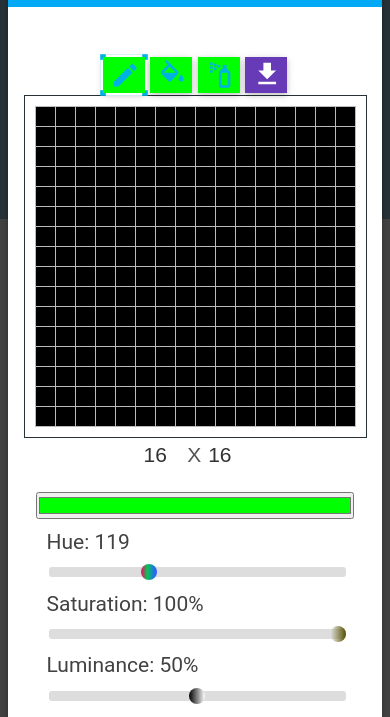
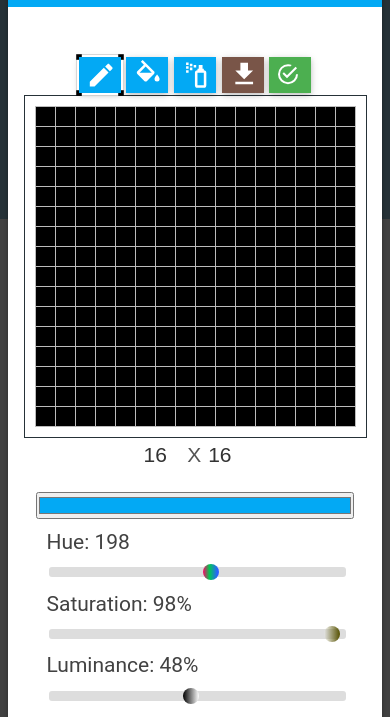
Before and after one commit to ugate/motomoon, a plain HTML site: page data/index.htm in a window 390 px wide. Shown: the part 119-836 px from the top of the page. Drawn offline with Linux system fonts and the light colour scheme; no server answers.

Commit message:
Uploader UI updates. Pixel editor sprayer updates (still needs some work)

```diff
--- a/data/index.htm
+++ b/data/index.htm
@@ -44,7 +44,7 @@
     .white-text, .white-text path {fill: #fff !important;color: #fff !important;} .grey-text {color:#424242 !important;}
     .bg-green {background-color: #4CAF50 !important;} .bg-teal {background-color: #009688 !important;} .bg-indigo {background-color: #3F51B5 !important;} .bg-purple {background-color: #673AB7 !important;}
     .bg-pink {background-color: #E91E63 !important;} .bg-blue {background-color: #03A9F4 !important;} .bg-grey {background-color:#424242 !important;} .bg-blue-grey {background-color:#263238 !important;}
-    .bg-white {background-color:#fff !important;}
+    .bg-white {background-color:#fff !important;} .bg-slate {background-color: #607D8B !important;} .bg-yellow {background-color: #FFEB3B !important;} .bg-brown {background-color: #795548 !important;}
     .logo {width:5rem;height:5em;top:-3em;left:calc((100vw / 2) - 2.5rem);position:absolute;z-index:1;}
     label.logo {top:-2em;left: calc((100vw / 2) - 3.5rem);text-align:center;width:25em;height:3em;word-spacing:7em;transform:translateX(-35%);}
     label.logo a {text-decoration:none;transform:perspective(2.5em) rotateX(15deg) scaleY(0.8);transition:all 0.5s;
@@ -102,7 +102,7 @@
     .dimensions > input {width: 3em !important;-webkit-user-select: none;-moz-user-select: none;-ms-user-select: none;user-select: none;} .dimensions > input:first-of-type {text-align: right;} .dimensions > input:nth-of-type(2) {width: 1em !important;}
     .canvas-editor, .canvas-row {display: flex;justify-content: center;align-items: center;} .canvas-editor {overflow: visible;} .canvas-editor canvas {cursor: crosshair;} .canvas-row {flex-basis: 100%;}
     .color-toolbar {display: flex;flex-direction: column;} .color-toolbar .btn {margin: .1em;}
-    .color-toolbar input.active ~ label {box-shadow: 0px .4em 0px -.2em #FFFFFF, 0px -.4em 0px -.2em #FFFFFF, .4em 0px 0px -.2em #FFFFFF, -.4em 0px 0px -.2em #FFFFFF, 0px 0px 0px .2em, .1em .1em .4em .1em rgba(0,0,0,0);}
+    .color-toolbar input.active ~ label {box-shadow: 0px .4em 0px -.2em #FFFFFF, 0px -.4em 0px -.2em #FFFFFF, .4em 0px 0px -.2em #FFFFFF, -.4em 0px 0px -.2em #FFFFFF, 0px 0px 0px .2em #000000, .1em .1em .4em .1em rgba(0,0,0,0);}
     main {position:relative;top:3em;flex-shrink:0;flex-grow:1;-webkit-overflow-scrolling:touch;} main > div {max-width:1600px;width:calc(100% - 16px);margin:0px auto;display:flex;flex-flow:row wrap;align-items:stretch;}
     @media (max-width: 479px) {main > div {padding:8px 0;}.canvas-editor{flex-wrap: wrap;}.color-toolbar {flex-direction: row;}}
     @media (min-width: 840px) {main > div {padding:8px;}}
@@ -324,9 +324,17 @@
                 </div>
                 <div class="btn button-toggle canvas-editor-download">
                   <input type="checkbox" disabled="disabled" id="pixDownload" />
-                  <label for="pixDownload" class="white-text bg-purple">
+                  <label for="pixDownload" class="white-text bg-brown">
                     <svg viewBox="0 0 24 24" title="Download Bitmap">
                       <path d="M5,20H19V18H5M19,9H15V3H9V9H5L12,16L19,9Z" />
+                    </svg>
+                  </label>
+                </div>
+                <div class="btn button-toggle canvas-editor-upload">
+                  <input type="checkbox" disabled="disabled" data-req-method="POST" data-req-action="/bitmap" id="pixUpload" />
+                  <label for="pixUpload" class="white-text bg-green">
+                    <svg style="width:24px;height:24px" viewBox="0 0 24 24">
+                      <path d="M20,12A8,8 0 0,1 12,20A8,8 0 0,1 4,12A8,8 0 0,1 12,4C12.76,4 13.5,4.11 14.2,4.31L15.77,2.74C14.61,2.26 13.34,2 12,2A10,10 0 0,0 2,12A10,10 0 0,0 12,22A10,10 0 0,0 22,12M7.91,10.08L6.5,11.5L11,16L21,6L19.59,4.58L11,13.17L7.91,10.08Z" />
                     </svg>
                   </label>
                 </div>
@@ -343,7 +351,7 @@
           </div>
           <input class="hsl-text" type="hidden" value="0,0%,0%"/>
           <input class="rgb-text" type="hidden" value="0,0,0" id="rgb"/>
-          <input class="col s12 m12 l12 hex" type="color" value="#00ff00" name="color" id="color"/>
+          <input class="col s12 m12 l12 hex" type="color" value="#03A9F4" name="color" id="color"/>
           <div class="col s12 m12 l4">
             <div>Hue: <output class="hue-out">0</output></div>
             <input class="slider hue" type="range" min="0" max="1" step="0.01" value="0"/>
@@ -477,8 +485,10 @@
         mmi.views[vws[i].id] = vws[i].parentNode.removeChild(vws[i]);
         els = mmi.views[vws[i].id].querySelectorAll('.color-select');
         for (var j = 0; j < els.length; ++j) {
-          clr = MM.Colorize.init(els[j], '.hex-value-bg');
-          if (clr) MM.Canvas.init({ parent: els[j], inputColor: clr });
+          clr = MM.Colorize.init({ parent: els[j], backgroundsSelect: '.hex-value-bg' });
+          if (clr) MM.Canvas.init({ parent: els[j], inputColor: clr, upload: function(formData, input){
+            mmi.request(input.dataset.reqMethod, input.dataset.reqAction, formData);
+          }});
         }
         els = mmi.views[vws[i].id].querySelectorAll('.rangify-container');
         for (var j = 0; j < els.length; ++j) MM.Rangify.init(els[j]);
@@ -569,7 +579,10 @@
       };
       payload = payload || {};
       req.withCredentials = opts.withCredentials;
-      if (!opts.useJSON) {
+      if (payload instanceof FormData) {
+        req.open(method, url, true);
+        req.send(payload);
+      } else if (!opts.useJSON) {
         var params = '';
         if (payload) for (var pk in payload) params += (params.length ? '&' : method === 'GET' ? '?' : '') + encodeURIComponent(pk) + '=' + encodeURIComponent(payload[pk]);
         if (method === 'GET') {
@@ -781,10 +794,13 @@
           + Math.round((t.b - f.b) * p + f.b) * 0x100 + (f.a > -1 && t.a > -1 ? Math.round(((t.a - f.a) * p + f.a) *255) : t.a > -1
           ? Math.round(t.a * 255) : f.a > -1 ? Math.round(f.a * 255) : 255)).toString(16).slice(1, f.a > -1 || t.a > -1 ? undefined : -2);
       },
-      shade: function(percentage, rgb) {
-        var p = percentage, P = p < 0, t = P ? 0 : 255 * p;
-        P = P ? 1 + p : 1 - p;
-        return [Math.round(parseInt(rgb[0] || 0) * P + t), Math.round(parseInt(rgb[1] || 0) * P + t), Math.round(parseInt(rgb[2] || 0) * P + t)];
+      contrast: function(rgb) {
+        var lum = 0.299 * rgb[0] + 0.587 * rgb[1] + 0.114 * rgb[2];
+        return lum > 150 ? '000000' : 'FFFFFF';
+      },
+      brightness: function(hsl, percentage) {
+        var lum = hsl[2] + hsl[2] * (percentage / 100);
+        return [hsl[0], hsl[1], lum];
       },
       propertyToRGB: function(color) {
         var d = color, l = d.length, RGB = {};
@@ -851,7 +867,7 @@
       },
       hexToRGB: function(hex) {
         var r, g, b;
-        hex = hex.match(/.{2}/g),
+        hex = hex.replace('#', '').match(/.{2}/g),
         r = hex[0], g = hex[1], b = hex[2];
         if (r == null || g == null || b == null) return false;
         return [parseInt(r, 16), parseInt(g, 16), parseInt(b, 16)];
@@ -878,27 +894,32 @@
           b = Math.round(255 * this.hueToRGB(temp_1, temp_2, h - 1 / 3));
         }
         return [r, g, b];
+      },
+      hslToHex: function(h, s, l) {
+        var rgb = MM.Color.hslToRGB(h, s, l);
+        return MM.Color.rgbToHex(rgb[0], rgb[1], rgb[2]);
       }
     };
     MM.Colorize = {
-      getInputs: function(parent, bgSel) {
+      controls: function(options) {
+        var opts = options || {}, prnt = opts.parent || document;
         return {
-          hue: parent.querySelector('.slider.hue'),
-          sat: parent.querySelector('.slider.saturation'),
-          lum: parent.querySelector('.slider.luminance'),
-          red: parent.querySelector('.slider.red'),
-          green: parent.querySelector('.slider.green'),
-          blue: parent.querySelector('.slider.blue'),
-          hsl: parent.querySelector('.hsl-text'),
-          rgb: parent.querySelector('.rgb-text'),
-          hex: parent.querySelector('.hex'),
-          backgrounds: bgSel && parent.querySelectorAll(bgSel),
-          hueOut: parent.querySelector('output.hue-out'),
-          satOut: parent.querySelector('output.saturation-out'),
-          lumOut: parent.querySelector('output.luminance-out'),
-          redOut: parent.querySelector('output.red-out'),
-          greenOut: parent.querySelector('output.green-out'),
-          blueOut: parent.querySelector('output.blue-out')
+          hue: prnt.querySelector('.slider.hue'),
+          sat: prnt.querySelector('.slider.saturation'),
+          lum: prnt.querySelector('.slider.luminance'),
+          red: prnt.querySelector('.slider.red'),
+          green: prnt.querySelector('.slider.green'),
+          blue: prnt.querySelector('.slider.blue'),
+          hsl: prnt.querySelector('.hsl-text'),
+          rgb: prnt.querySelector('.rgb-text'),
+          hex: prnt.querySelector('.hex'),
+          backgrounds: opts.backgroundsSelect && prnt.querySelectorAll(opts.backgroundsSelect),
+          hueOut: prnt.querySelector('output.hue-out'),
+          satOut: prnt.querySelector('output.saturation-out'),
+          lumOut: prnt.querySelector('output.luminance-out'),
+          redOut: prnt.querySelector('output.red-out'),
+          greenOut: prnt.querySelector('output.green-out'),
+          blueOut: prnt.querySelector('output.blue-out')
         };
       },
       setRGB: function(r, g, b, els) {
@@ -930,13 +951,13 @@
       },
       setBgs: function(els) {
         if (els.hex && els.backgrounds) {
-          var blnd = MM.Color.blend(.8, els.hex.value, '#DDDDDD');
+          var tcolor = '#' + MM.Color.contrast(MM.Color.hexToRGB(els.hex.value));
           for (var i = 0, chld; i < els.backgrounds.length; i++) {
             els.backgrounds[i].style.backgroundColor = els.hex.value;
-            els.backgrounds[i].style.color = blnd;
+            els.backgrounds[i].style.color = tcolor;
             chld = els.backgrounds[i].querySelectorAll('path');
             for (var j = 0; j < chld.length; j++) {
-              chld[j].setAttribute('fill', blnd);
+              chld[j].setAttribute('fill', tcolor);
             }
           }
         }
@@ -974,8 +995,8 @@
         MM.Colorize.setHSL(hsl[0], hsl[1], hsl[2], els);
         MM.Colorize.setBgs(els);
       },
-      init: function(parent, bgSel) {
-        var els = MM.Colorize.getInputs(parent, bgSel);
+      init: function(options) {
+        var els = MM.Colorize.controls(options);
         if (els.hex) els.hex.addEventListener('input', function onHexInput(evt) {
           requestAnimationFrame(function colorizeRequest() {
             return MM.Colorize.hexChange(evt, els);
@@ -1014,7 +1035,9 @@
           inputFill: opts.parent.querySelector('.canvas-editor-fill'),
           inputSprayOrEyeDrop: opts.parent.querySelector('.canvas-editor-spray-or-eyedrop'),
           inputDownload: opts.parent.querySelector('.canvas-editor-download'),
+          inputUpload: opts.parent.querySelector('.canvas-editor-upload'),
           inputColor: opts.inputColor,
+          upload: opts.upload,
           pixels: [],
           timestamps: {},
           threshold: opts.threshold || 100,
@@ -1090,13 +1113,13 @@
         canvas.toBlob(function blobed(blob) {
           var formData = new FormData();
           formData.append('bitmap', blob);
-          upload(formData); //upload the "formData", not the "blob"
+          graph.upload(formData, graph.inputUpload);
         });
       },
-      perimeter: function(graph, pix, setPix, reach) {
+      perimeter: function(graph, pix, setPix, altColor, reach) {
         reach = reach || 1;
         var fw = graph.blockWidth - 1, fh = graph.blockHeight - 1;
-        for (var r = pix.row - reach, pixc, percent, rgb, hex; r <= pix.row + reach; r++) {
+        for (var r = pix.row - reach, pixc, percent, hsl, hex; r <= pix.row + reach; r++) {
           if (r < 1) continue;
           else if (r > graph.gridRowCount) break;
           for (var c = pix.col - reach; c <= pix.col + reach; c++) {
@@ -1104,15 +1127,15 @@
             else if (c > graph.gridColCount) break;
             if (r === pix.row && c === pix.col) continue;
             if (pixc = MM.Canvas.pixel(graph, r, c)) {
-              rgb = MM.Color.shade(.5, MM.Color.hexToRGB(pix.color));
-              color = '#' + MM.Color.rgbToHex(rgb[0], rgb[1], rgb[2]);
+              hsl = MM.Color.brightness(MM.Color.rgbToHSL(MM.Color.hexToRGB(altColor || pix.color)), 80);
+              hex = '#' + MM.Color.hslToHex(hsl[0], hsl[1], hsl[2]);
               fx = graph.ox + pixc.x + 1;
               fy = graph.oy + pixc.y + 1;
-              graph.context.fillStyle = color;
+              graph.context.fillStyle = hex;
               graph.context.fillRect(fx, fy, fw, fh);
               if (setPix) {
                 pixc.on = true;
-                pixc.color = color;
+                pixc.color = hex;
               }
             }
           }
@@ -1151,13 +1174,13 @@
         return graph.x >= (graph.ox + pix.x) && graph.x <= (graph.ox + pix.x + graph.blockWidth - 1)
           && graph.y >= (graph.oy + pix.y) && graph.y <= (graph.oy + pix.y + graph.blockHeight - 1);
       },
-      paint: function(graph, setPix, highlight, onlyGet) {
+      paint: function(graph, setPix, highlight, exit, onlyGet) {
         var inRange = MM.Canvas.inRange(graph);
         if (!inRange && onlyGet) return;
         var forFill = !forDrop && graph.inputSel && graph.inputSel === graph.inputFill;
         var forDrop = !forFill && graph.inputSel && graph.inputSel === graph.inputSprayOrEyeDrop;
         var usePix = (forFill || forDrop) && !onlyGet && inRange;
-        var tpix = usePix && MM.Canvas.paint(graph, false, false, true);
+        var tpix = usePix && MM.Canvas.paint(graph, false, false, false, true);
         tpix = tpix ? { on: tpix.on, color: tpix.color, pix: tpix } : tpix;
         var sprayPix;
         for (var col = 1, pix, fx, fy, fw, fh, hlt, chg; col <= graph.gridRowCount; col++) {
@@ -1172,31 +1195,30 @@
             fy = graph.oy + pix.y + 1;
             fw = graph.blockWidth - 1;
             fh = graph.blockHeight - 1;
-            if (forFill) { // fill
-              if (usePix) {
+            if (forFill && usePix) { // fill
               hlt = highlight && tpix.color === pix.color;
               if (setPix && tpix.color === pix.color) {
                 pix.on = graph.inputSel.checked;
                 pix.color = (pix.on && graph.inputColor.value) || graph.blankColor;
               }
-              }
-            } else if (forDrop) {
-              if (usePix) {
+            } else if (forDrop && usePix) {
               if (graph.inputSel.checked) { // sprayer
-                  //MM.Canvas.perimeter(graph, pix, setPix);
+                if ((highlight || setPix) && tpix && tpix.pix.col === pix.col && tpix.pix.row === pix.row) {
                   hlt = highlight;
+                  MM.Canvas.perimeter(graph, pix, setPix, graph.inputColor.value || graph.blankColor);
                   if (setPix) {
                     pix.on = true;
                     pix.color = graph.inputColor.value || graph.blankColor;
                   }
+                }
               } else if (setPix && MM.Canvas.inPoint(graph, pix)) { // dropper
+                hlt = highlight;
                 chg = graph.inputColor.value !== pix.color;
                 graph.inputColor.value = pix.color;
                 graph.inputColor.dispatchEvent(new Event('input'));
                 if (chg) graph.inputColor.dispatchEvent(new Event('change'));
               }
-              }
-            } else if (inRange && MM.Canvas.inPoint(graph, pix)) { // pen/eraser
+            } else if ((!forFill && !forDrop) && inRange && MM.Canvas.inPoint(graph, pix)) { // pen/eraser
               hlt = highlight;
               if (setPix) {
                 pix.on = graph.inputPen ? graph.inputPen.checked : pix.color;
@@ -1215,7 +1237,6 @@
             }
           }
         }
-        //if (sprayPix) MM.Canvas.perimeter(graph, sprayPix, setPix);
       },
       init: function(options) {
         var graph = MM.Canvas.createGraph(options);
@@ -1236,7 +1257,7 @@
             if (!typ !== 'init' && ts - lts < graph.threshold) return requestAnimationFrame(canvasFill);
             if (typ === 'init') graph.context.putImageData(graph.grid, graph.ox + graph.x, graph.oy + graph.y);
             graph.drawing = typ === 'mouseup' ? false : (typ === 'mousemove' && graph.drawing) || (typ === 'mousedown' && btn === 0);
-            MM.Canvas.paint(graph, graph.drawing, typ === 'mouseover' || typ === 'mousemove');
+            MM.Canvas.paint(graph, graph.drawing, typ === 'mouseover' || typ === 'mousemove', typ === 'mouseout');
           };
           requestAnimationFrame(canvasFill);
         };
@@ -1261,6 +1282,9 @@
         if (graph.inputSprayOrEyeDrop) graph.inputSprayOrEyeDrop.addEventListener('click', toolbarListener);
         if (graph.inputDownload) graph.inputDownload.addEventListener('click', function download() {
           MM.Canvas.download(graph);
+        });
+        if (graph.inputUpload) graph.inputUpload.addEventListener('click', function upload() {
+          MM.Canvas.upload(graph);
         });
         listener.call(graph.canvas, { type: 'init' });
       }
```
Lines whose indentation alone changed are shown as unchanged.
